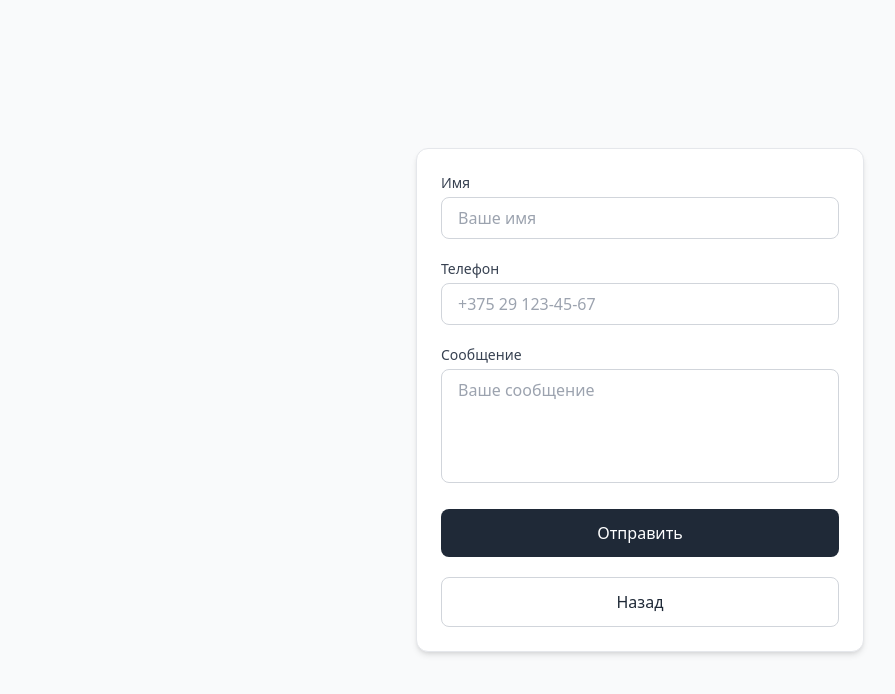
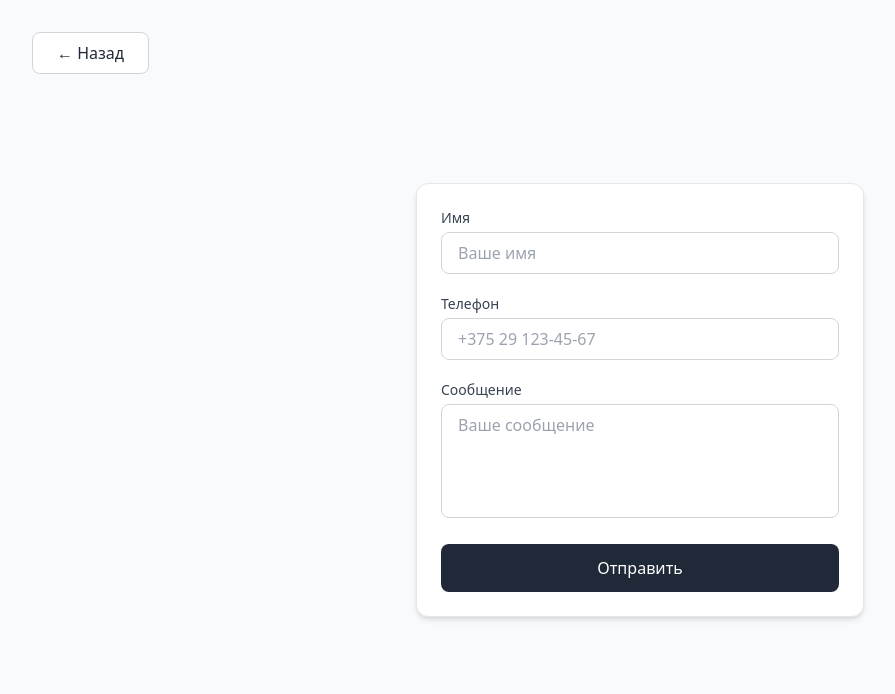
Before and after one commit to melihovodina/eskd-test, a React (Vite) app in the folder client/: page / in a window 1280 px wide. Both pictures are taken after a click on the button "Далее". Shown: the top 694 px of the page, without its empty margins (0-895 px from the left). Built offline with nearby package versions, Linux system fonts and the light colour scheme.

Commit message:
Updated FormPage.tsx

```diff
--- a/client/src/pages/FormPage.tsx
+++ b/client/src/pages/FormPage.tsx
@@ -81,6 +81,13 @@ export default function ContactForm({ onBack }: ContactFormProps) {
 
   return (
     <div className="min-h-screen flex items-center justify-center bg-gray-50">
+      <button
+        onClick={onBack}
+        className="absolute top-8 left-8 px-6 py-2 bg-white text-gray-800 border border-gray-300 rounded-lg font-medium hover:bg-gray-50 transition-colors duration-200"
+      >
+        ← Назад
+      </button>
+
       {notification && (
         <Notification
           type={notification.type}
@@ -122,10 +129,6 @@ export default function ContactForm({ onBack }: ContactFormProps) {
         <Button type="submit" fullWidth isLoading={isSubmitting}>
           Отправить
         </Button>
-
-        <Button type="button" variant="secondary" fullWidth onClick={onBack}>
-          Назад
-        </Button>
       </Form>
     </div>
   );
```
